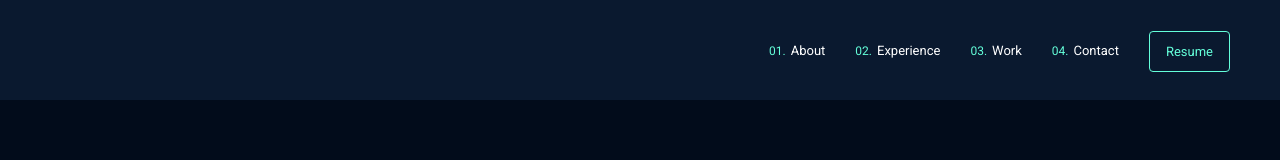
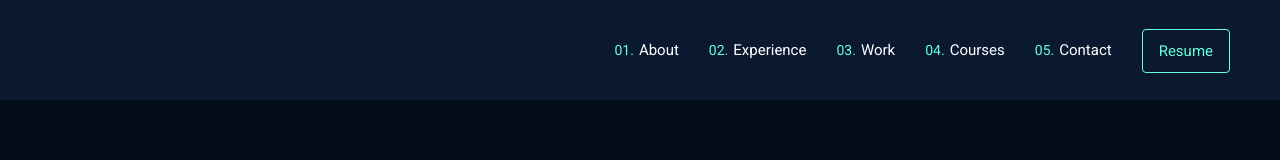
Before and after one commit to jmdc89/Portfoliov5, a Gatsby site: page / in a window 1280 px wide. Built offline with nearby package versions, Linux system fonts and the light colour scheme; Gatsby itself is replaced by a stand-in of ours.

Commit message:
styles mod

```diff
--- a/src/components/menu.js
+++ b/src/components/menu.js
@@ -96,13 +96,15 @@ const StyledSidebar = styled.aside`
     bottom: 0;
     right: 0;
     padding: 50px 10px;
-    width: min(75vw, 400px);
+    /* width: min(75vw, 400px); */
+    width: 100vw;
     height: 100vh;
     outline: 0;
     background-color: var(--light-navy);
     box-shadow: -10px 0px 30px -15px var(--navy-shadow);
     z-index: 9;
-    transform: translateX(${(props) => (props.menuOpen ? 0 : 100)}vw);
+    /* transform: translateX(${(props) => (props.menuOpen ? 0 : 100)}vw); */
+    transform: translateX(${(props) => (props.menuOpen ? 0 : -100)}vw);
     visibility: ${(props) => (props.menuOpen ? "visible" : "hidden")};
     transition: var(--transition);
   }
@@ -113,7 +115,7 @@ const StyledSidebar = styled.aside`
     width: 100%;
     flex-direction: column;
     color: var(--lightest-slate);
-    font-family: var(--font-mono);
+    /* font-family: var(--font-mono); */
     text-align: center;
   }
   ol {
@@ -183,7 +185,7 @@ const StyledSidebar = styled.aside`
 `;
 
 const Menu = () => {
-  const [menuOpen, setMenuOpen] = useState(true);
+  const [menuOpen, setMenuOpen] = useState(false);
 
   const toggleMenu = () => setMenuOpen(!menuOpen);
 
--- /dev/null
+++ b/src/components/sections/hero.js
@@ -0,0 +1,3 @@
+import React, { useState } from "react";
+import styled from "styled-components";
+import { email } from "../../config";
--- a/src/config.js
+++ b/src/config.js
@@ -27,6 +27,10 @@ module.exports = {
       url: "/#projects",
     },
     {
+      name: "Courses",
+      url: "/#courses",
+    },
+    {
       name: "Contact",
       url: "/#contact",
     },
--- a/src/styles/GlobalStyle.js
+++ b/src/styles/GlobalStyle.js
@@ -18,13 +18,13 @@ const Globals = createGlobalStyle`
         --green: #64ffda;
         --green-tint: rgba(100, 255, 218, 0.1);
 
-        --fz-xxs: 12px;
-        --fz-xs: 13px;
-        --fz-sm: 14px;
-        --fz-md: 16px;
-        --fz-lg: 18px;
-        --fz-xl: 20px;
-        --fz-xxl: 22px;
+        --fz-xxs: 14px;
+        --fz-xs: 15px;
+        --fz-sm: 16px;
+        --fz-md: 18px;
+        --fz-lg: 20px;
+        --fz-xl: 22px;
+        --fz-xxl: 24px;
         --fz-heading: 32px;
 
         --border-radius: 4px;
@@ -35,7 +35,7 @@ const Globals = createGlobalStyle`
         --tab-width: 120px;
 
         --easing: cubic-bezier(0.645, 0.045, 0.355, 1);
-        --transition: all 0.25s cubic-bezier(0.645, 0.045, 0.355, 1);
+        --transition: all 0.35s cubic-bezier(0.645, 0.045, 0.355, 1);
 
         --hamburger-width: 30px;
 
```
